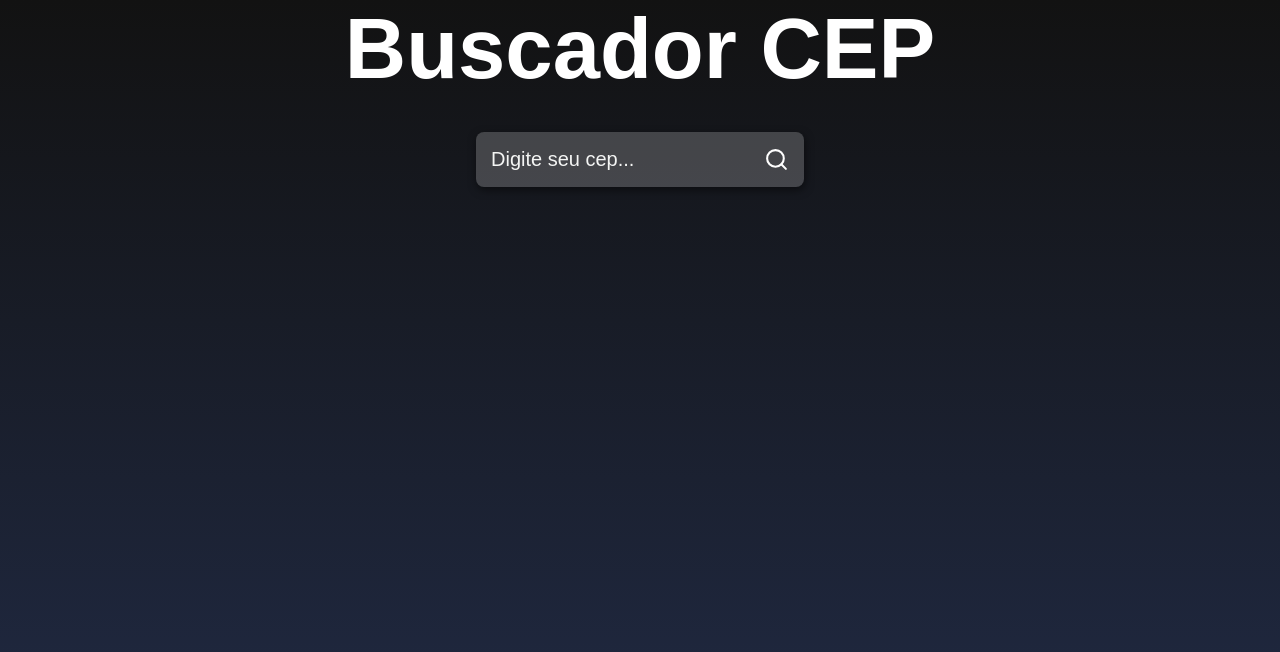
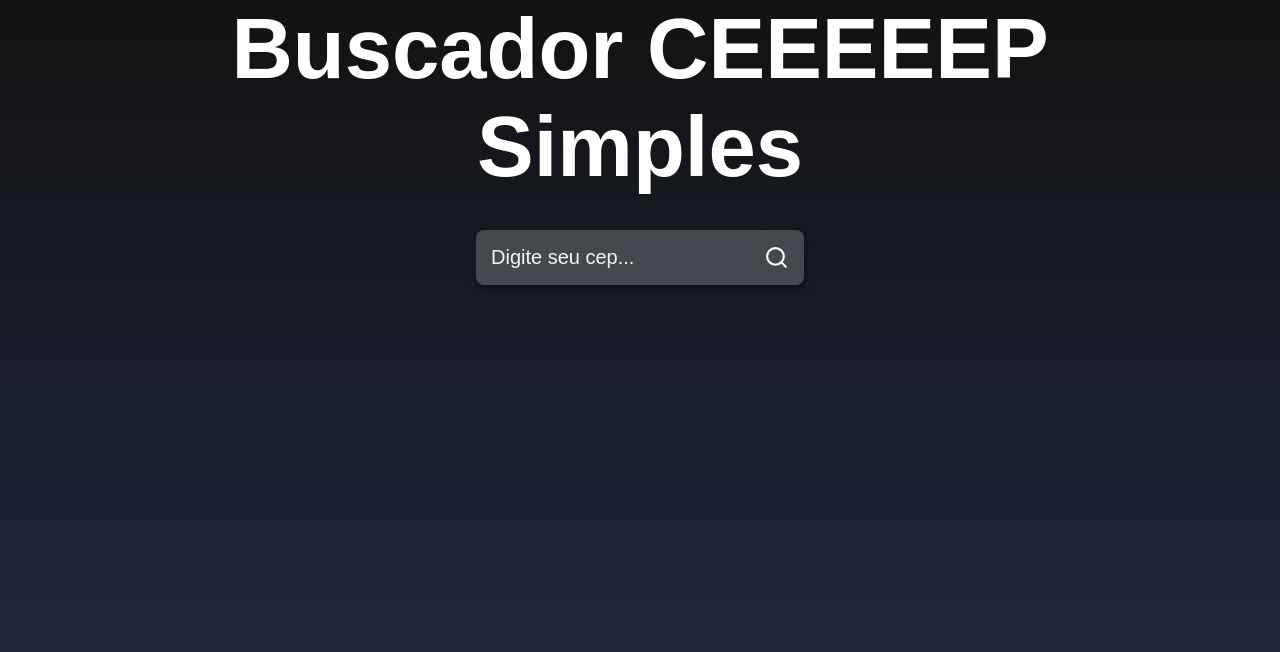
Before and after one commit to Andre-penso/buscador-cep, a React (Create React App) app: page / in a window 1280 px wide. Shown: the top 652 px of the page. Built offline with nearby package versions, Linux system fonts and the light colour scheme.

Commit message:
terceiro commit

```diff
--- a/src/App.js
+++ b/src/App.js
@@ -31,8 +31,8 @@
 
   return (
     <div className="container">
-      <h1 className="title">Buscador CEP</h1>
-
+      <h1 className="title">Buscador CEEEEEP</h1>
+      <h2 className="title">Simples</h2>
       <div className="containerInput">
         <input
         type="text"
```
